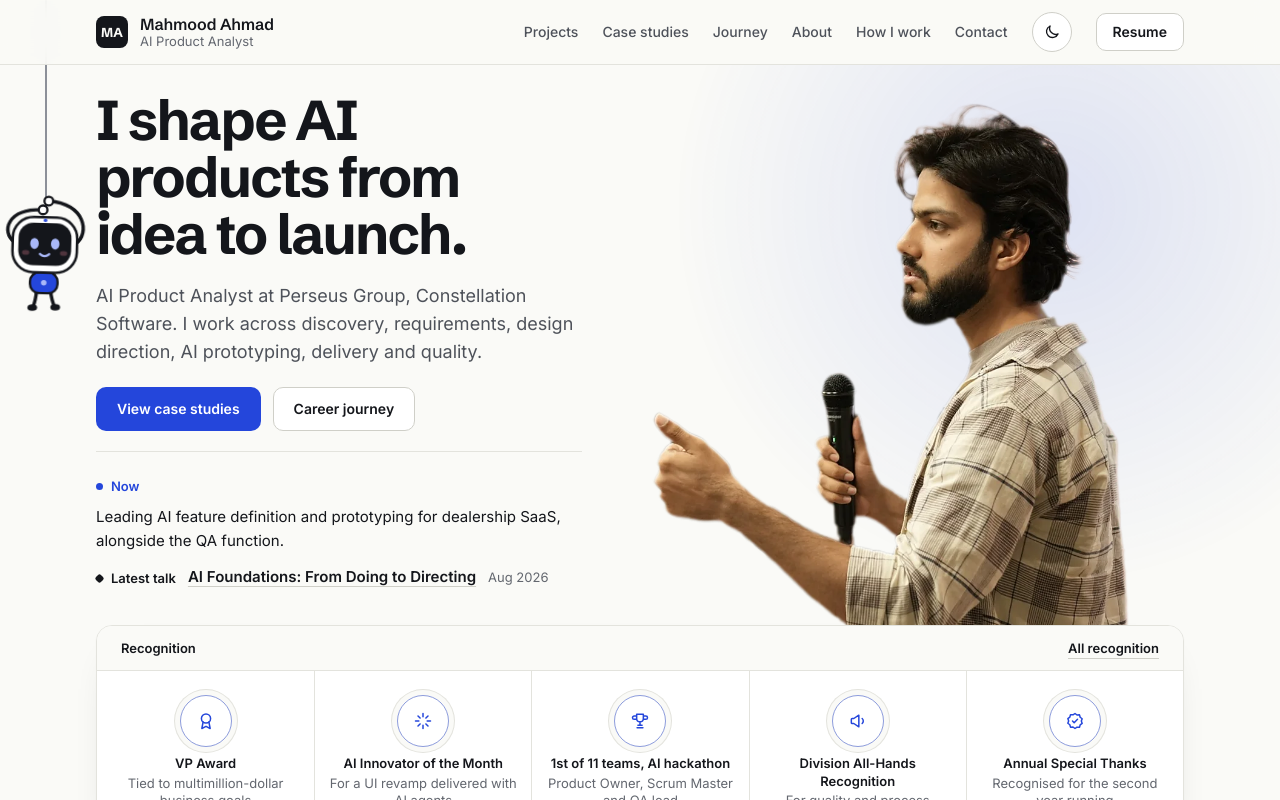
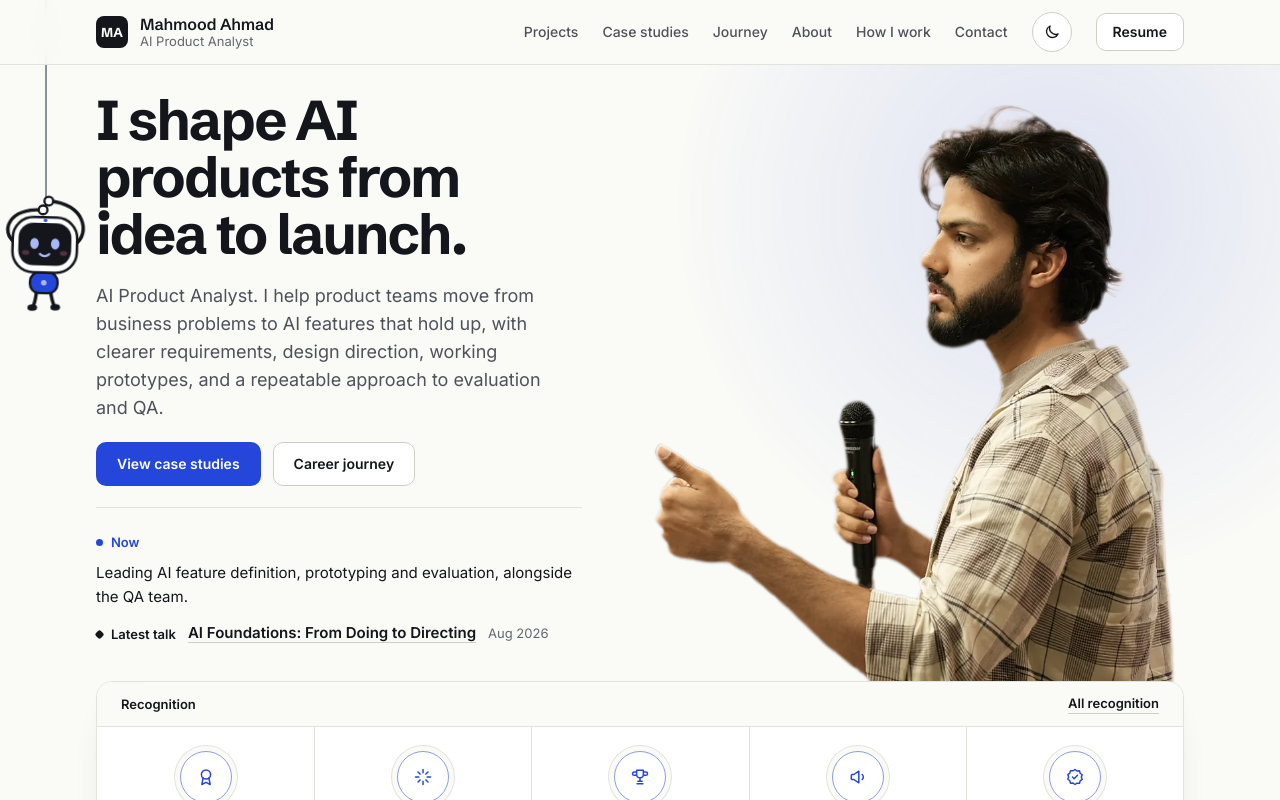
Before and after one commit to shironigun/shironigun.github.io, a React (Vite) app: page / in a window 1280 px wide. Shown: the top 800 px of the page. Built offline with nearby package versions, Linux system fonts and the light colour scheme.

Commit message:
Role-based hero line with no employer or industry
Co-Authored-By: Claude Opus 5.5 <noreply@anthropic.com>

```diff
--- a/src/content/site.js
+++ b/src/content/site.js
@@ -33,8 +33,8 @@ export const nav = [
 export const hero = {
   headline: 'I shape AI products from idea to launch.',
   support:
-    'AI Product Analyst at Perseus Group, Constellation Software. I work across discovery, requirements, design direction, AI prototyping, delivery and quality.',
-  now: 'Leading AI feature definition and prototyping for dealership SaaS, alongside the QA function.',
+    'AI Product Analyst. I help product teams move from business problems to AI features that hold up, with clearer requirements, design direction, working prototypes, and a repeatable approach to evaluation and QA.',
+  now: 'Leading AI feature definition, prototyping and evaluation, alongside the QA team.',
 };
 
 // Time since joining on 12 December 2023, worked out when the page loads: whole tenths of a
```
Also changed, not shown: 2 other files (tests, documents, lock files or other folders).
